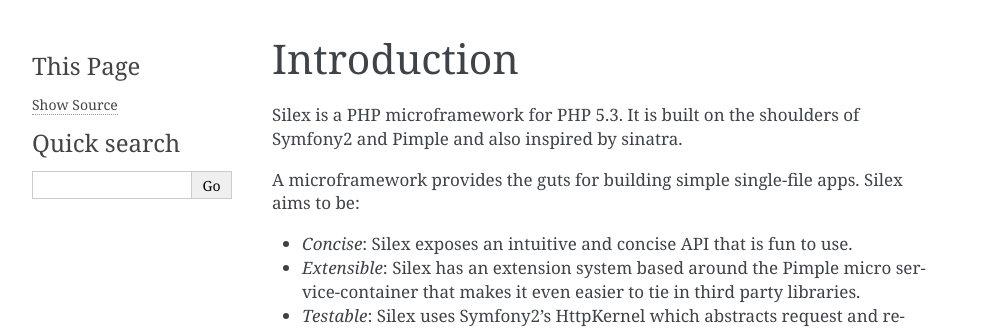
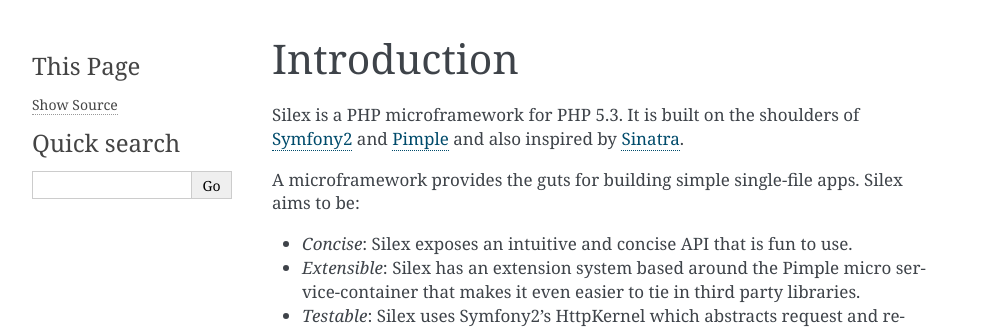
Before and after one commit to silexphp/Silex, a Sphinx documentation site: the page built from doc/intro.rst, in a window 1280 px wide. Shown: the top 329 px of the page, without its empty margins (148-1140 px from the left). Built offline with Sphinx 7.4.7, drawn with Linux system fonts in a browser that asks for light colours; pages that are not in the unit, such as notebooks, are missing from menus.

```diff
--- a/doc/intro.rst
+++ b/doc/intro.rst
@@ -2,7 +2,7 @@ Introduction
 ============
 
 Silex is a PHP microframework for PHP 5.3. It is built on the shoulders of
-Symfony2 and Pimple and also inspired by sinatra.
+`Symfony2`_ and `Pimple`_ and also inspired by `Sinatra`_.
 
 A microframework provides the guts for building simple single-file apps. Silex
 aims to be:
```
Also changed, not shown: other parts of doc/intro.rst (+3 -0 lines).
